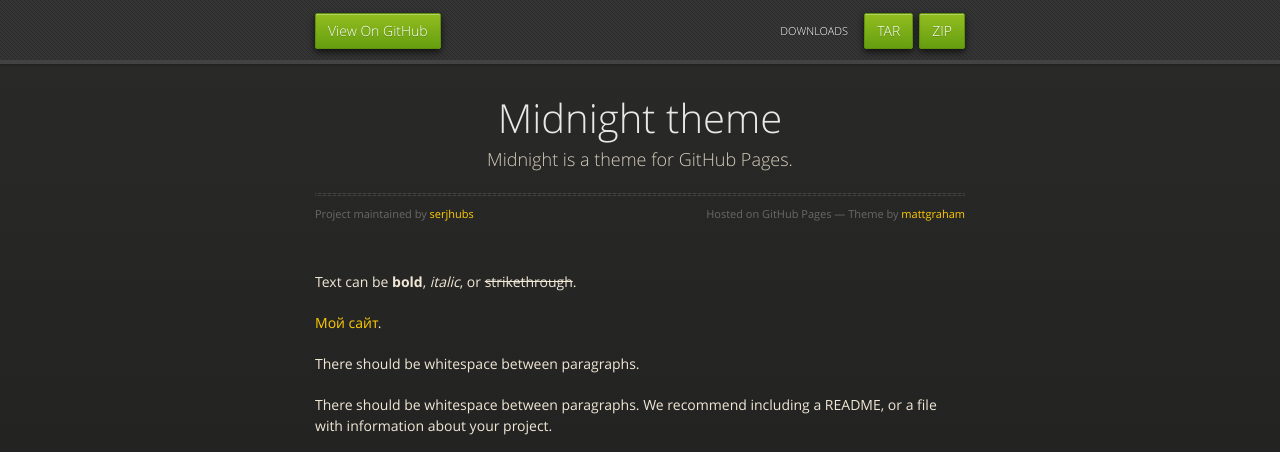
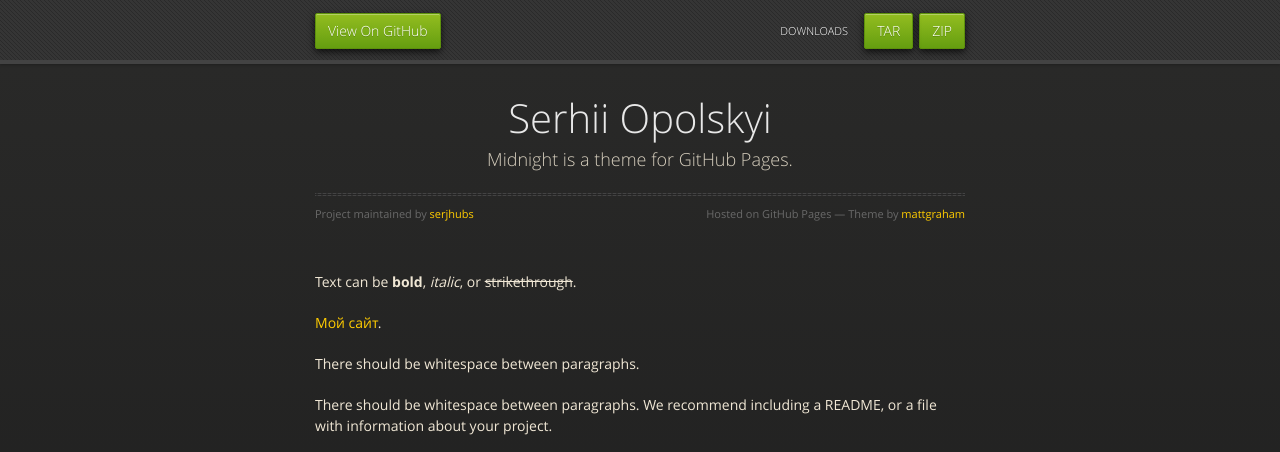
Before and after one commit to serjhubs/Resume, a Jekyll site: the page built from index.md, in a window 1280 px wide and 900 px high, cut to the strip 0-452 px from the top of the window. Built offline with Jekyll 4.4.1, drawn with Linux system fonts in a browser that asks for light colours.

Commit message:
Update _config.yml

```diff
--- a/_config.yml
+++ b/_config.yml
@@ -1,4 +1,4 @@
-title: Midnight theme
+title: Serhii Opolskyi
 description: Midnight is a theme for GitHub Pages.
 show_downloads: true
 google_analytics:
```
